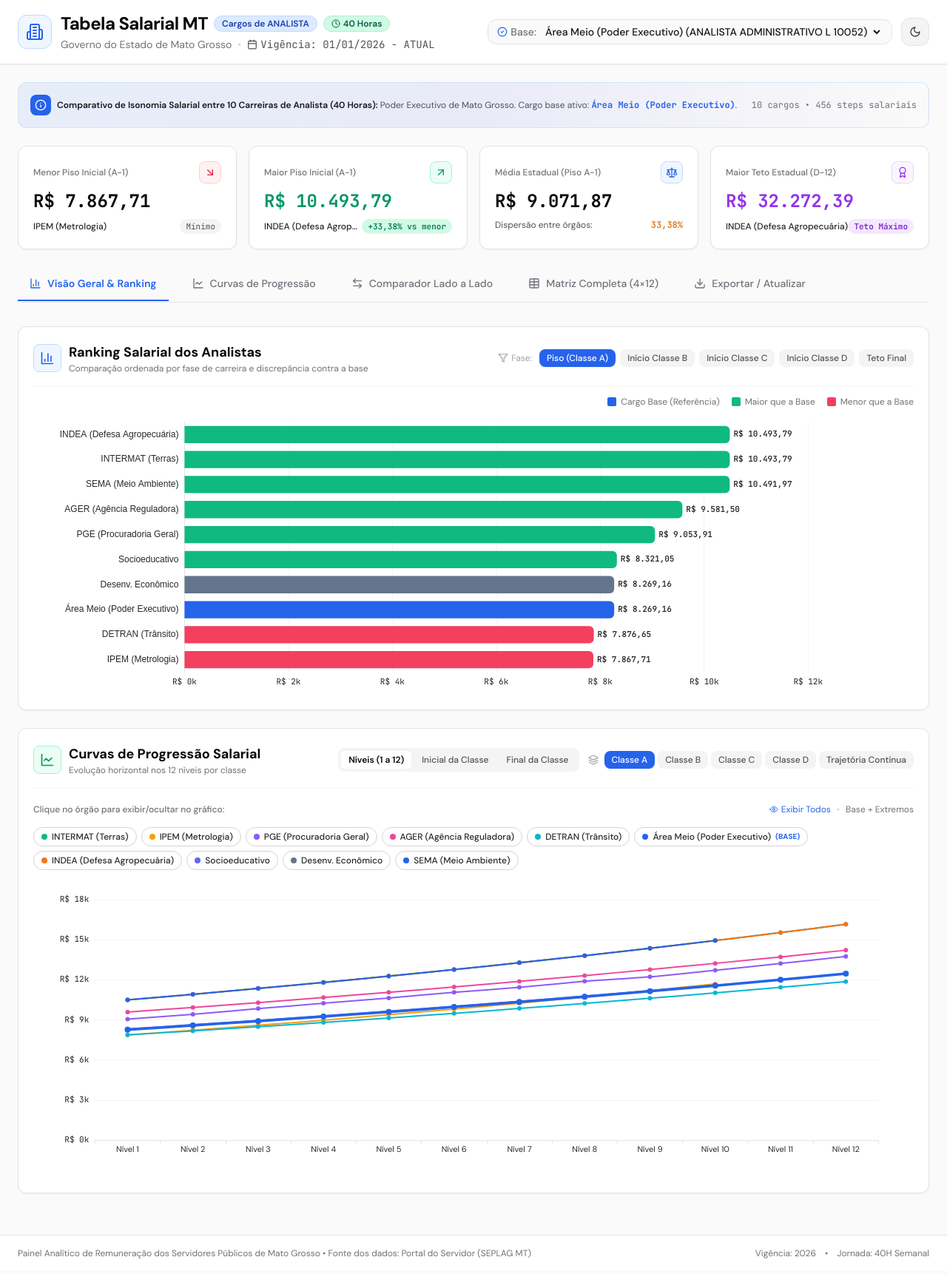
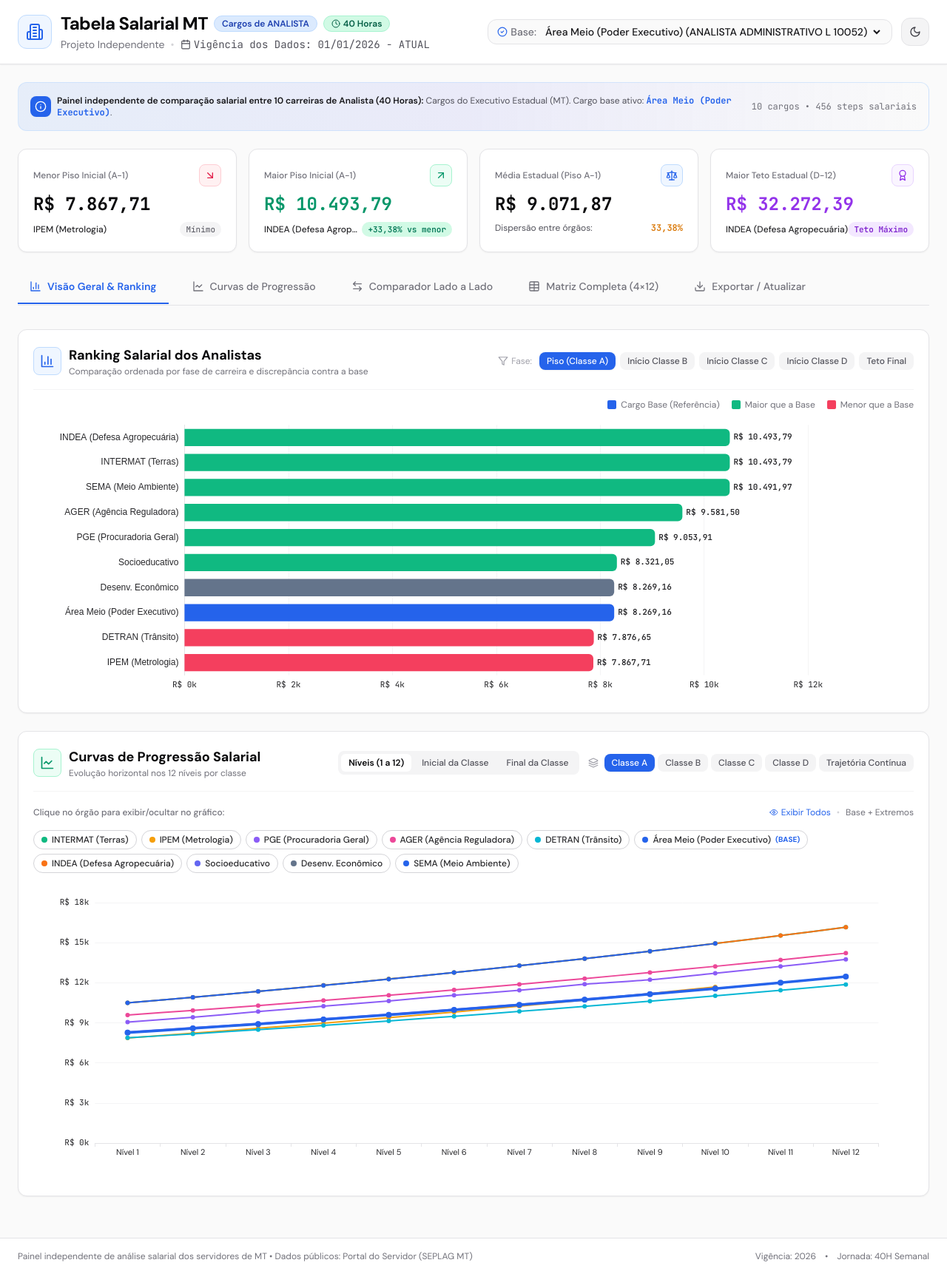
Before and after one commit to tondatto/tabela-salarial, a React (Vite) app: page / in a window 1280 px wide. Shown: the whole page at 74% size. Built offline with nearby package versions, Linux system fonts and the light colour scheme; the HTML template or start-up script is replaced by a standard one.

Commit message:
fix: remover 'Governo do Estado de Mato Grosso' do cabecalho e explicitar projeto independente

```diff
--- a/src/App.jsx
+++ b/src/App.jsx
@@ -73,9 +73,9 @@ export default function App() {
             </span>
             <div>
               <span className="font-semibold text-zinc-900 dark:text-zinc-100">
-                Comparativo de Isonomia Salarial entre 10 Carreiras de Analista (40 Horas):
+                Painel independente de comparação salarial entre 10 carreiras de Analista (40 Horas):
               </span>{' '}
-              Poder Executivo de Mato Grosso. Cargo base ativo:{' '}
+              Cargos do Executivo Estadual (MT). Cargo base ativo:{' '}
               <strong className="text-blue-600 dark:text-blue-400 font-mono">
                 {cargos.find(c => c.cargo === baselineCargo)?.orgao || baselineCargo}
               </strong>.
@@ -184,7 +184,7 @@ export default function App() {
       <footer className="border-t border-zinc-200 dark:border-zinc-800 bg-white dark:bg-[#0c0c0f] py-4 mt-8 transition-colors">
         <div className="max-w-[1600px] mx-auto px-4 sm:px-6 flex flex-col sm:flex-row items-center justify-between gap-2 text-xs text-zinc-500 dark:text-zinc-400">
           <div>
-            Painel Analítico de Remuneração dos Servidores Públicos de Mato Grosso • Fonte dos dados: Portal do Servidor (SEPLAG MT)
+            Painel independente de análise salarial dos servidores de MT • Dados públicos: Portal do Servidor (SEPLAG MT)
           </div>
           <div className="flex items-center gap-3">
             <span>Vigência: 2026</span>
--- a/src/components/Header.jsx
+++ b/src/components/Header.jsx
@@ -31,10 +31,10 @@ export default function Header({
                 </span>
               </div>
               <p className="text-xs sm:text-sm text-zinc-500 dark:text-zinc-400 mt-0.5 flex flex-wrap items-center gap-x-2">
-                <span>Governo do Estado de Mato Grosso</span>
+                <span>Projeto Independente</span>
                 <span className="text-zinc-300 dark:text-zinc-700">•</span>
                 <span className="inline-flex items-center gap-1 font-mono text-zinc-600 dark:text-zinc-300">
-                  <Calendar className="w-3.5 h-3.5" /> Vigência: 01/01/2026 - ATUAL
+                  <Calendar className="w-3.5 h-3.5" /> Vigência dos Dados: 01/01/2026 - ATUAL
                 </span>
               </p>
             </div>
```
Also changed, not shown: index.html (+1 -1 lines).
